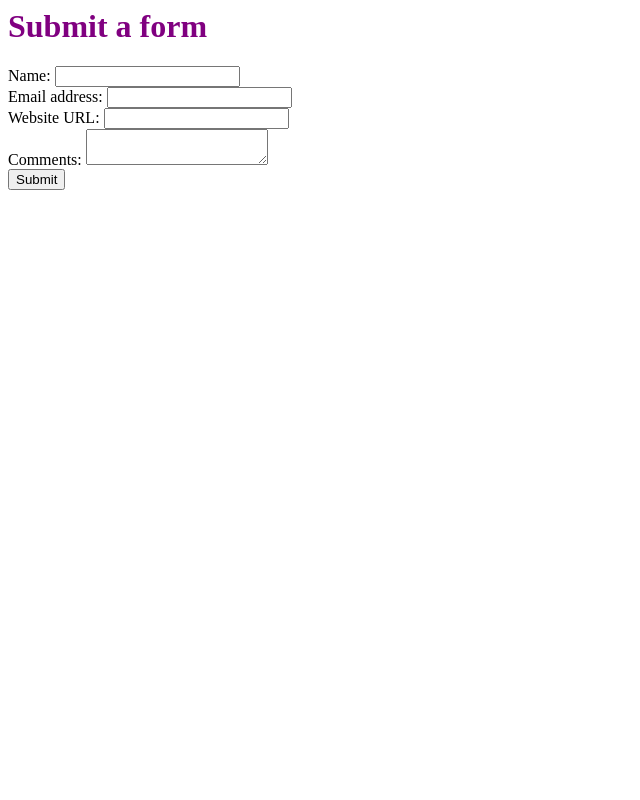
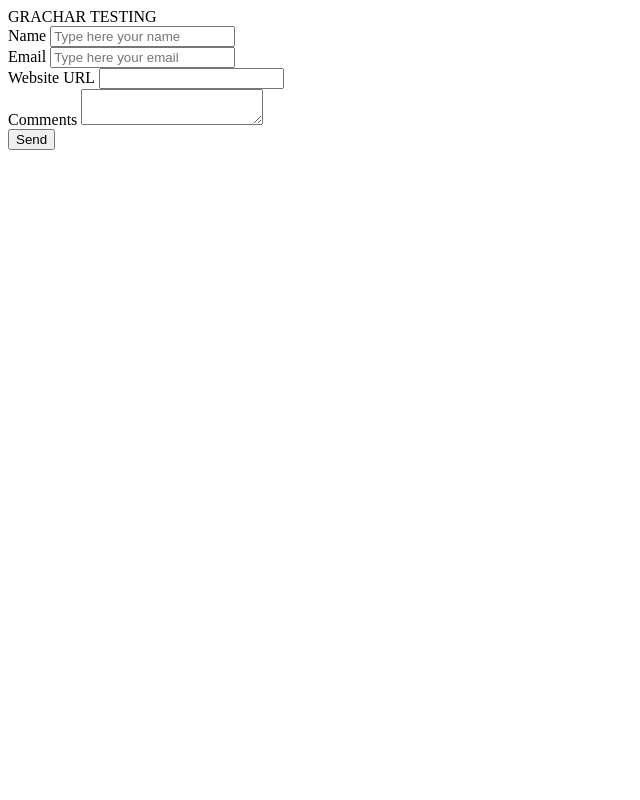
Before and after one commit to grachar/kycdocxs-gh-repo, a Flask app: page /form in a window 1280 px wide. Shown: the whole page, without its empty margins (0-640 px from the left). Run offline with Flask 2, Linux system fonts and the light colour scheme.

Commit message:
Change to HTML and Stylesheet

```diff
--- a/static/style.css
+++ b/static/style.css
@@ -1,3 +1,128 @@
-.pagetitle {
-    color: #800080;
+* {
+  box-sizing: border-box;
 }
+body {
+  margin: 0;
+}
+body{
+  background-color:#33b99e;
+}
+.form{
+  border-top-left-radius:3px;
+  border-top-right-radius:3px;
+  border-bottom-right-radius:3px;
+  border-bottom-left-radius:3px;
+  padding-top:10px;
+  padding-right:15px;
+  padding-bottom:10px;
+  padding-left:15px;
+  background-color:rgba(0, 0, 0, 0.2);
+}
+.input{
+  width:100%;
+  margin-bottom:15px;
+  padding-top:7px;
+  padding-right:10px;
+  padding-bottom:7px;
+  padding-left:10px;
+  border-top-left-radius:2px;
+  border-top-right-radius:2px;
+  border-bottom-right-radius:2px;
+  border-bottom-left-radius:2px;
+  color:rgb(255, 255, 255);
+  background-color:rgb(85, 76, 87);
+  border-top-width:initial;
+  border-right-width:initial;
+  border-bottom-width:initial;
+  border-left-width:initial;
+  border-top-style:none;
+  border-right-style:none;
+  border-bottom-style:none;
+  border-left-style:none;
+  border-top-color:initial;
+  border-right-color:initial;
+  border-bottom-color:initial;
+  border-left-color:initial;
+  border-image-source:initial;
+  border-image-slice:initial;
+  border-image-width:initial;
+  border-image-outset:initial;
+  border-image-repeat:initial;
+}
+.textarea{
+  width:100%;
+  margin-bottom:15px;
+  padding-top:7px;
+  padding-right:10px;
+  padding-bottom:7px;
+  padding-left:10px;
+  border-top-left-radius:2px;
+  border-top-right-radius:2px;
+  border-bottom-right-radius:2px;
+  border-bottom-left-radius:2px;
+  color:rgb(255, 255, 255);
+  background-color:rgb(85, 76, 87);
+  border-top-width:initial;
+  border-right-width:initial;
+  border-bottom-width:initial;
+  border-left-width:initial;
+  border-top-style:none;
+  border-right-style:none;
+  border-bottom-style:none;
+  border-left-style:none;
+  border-top-color:initial;
+  border-right-color:initial;
+  border-bottom-color:initial;
+  border-left-color:initial;
+  border-image-source:initial;
+  border-image-slice:initial;
+  border-image-width:initial;
+  border-image-outset:initial;
+  border-image-repeat:initial;
+}
+.label{
+  width:100%;
+  display:block;
+}
+.button{
+  width:100%;
+  margin-top:15px;
+  margin-right:0px;
+  margin-bottom:15px;
+  margin-left:0px;
+  background-color:rgb(120, 85, 128);
+  border-top-width:initial;
+  border-right-width:initial;
+  border-bottom-width:initial;
+  border-left-width:initial;
+  border-top-style:none;
+  border-right-style:none;
+  border-bottom-style:none;
+  border-left-style:none;
+  border-top-color:initial;
+  border-right-color:initial;
+  border-bottom-color:initial;
+  border-left-color:initial;
+  border-image-source:initial;
+  border-image-slice:initial;
+  border-image-width:initial;
+  border-image-outset:initial;
+  border-image-repeat:initial;
+  color:rgb(255, 255, 255);
+  border-top-left-radius:2px;
+  border-top-right-radius:2px;
+  border-bottom-right-radius:2px;
+  border-bottom-left-radius:2px;
+  padding-top:7px;
+  padding-right:10px;
+  padding-bottom:7px;
+  padding-left:10px;
+  font-size:1em;
+  cursor:pointer;
+}
+.c5190{
+  padding:10px;
+  font-family:Tahoma, Geneva, sans-serif;
+  font-size:80px;
+  text-align:center;
+}
--- a/templates/form.html
+++ b/templates/form.html
@@ -1,26 +1,23 @@
 <html>
-  <head>
-    <title>Submit a form</title>
-   <link rel="stylesheet" type="text/css" href="/static/style.css">
-  </head>
-  <body>
-    <div id="container">
-      <div class="pagetitle">
-        <h1>Submit a form</h1>
-      </div>
-      <div id="main">
-        <form method="post" action="{{ url_for('submitted_form') }}">
-          <label for="name">Name:</label>
-          <input type="text" name="name"><br />
-          <label for="email">Email address:</label>
-          <input type="email" name="email"><br />
-          <label for="site_url">Website URL:</label>
-          <input type="url" name="site_url"><br />
-          <label for="comments">Comments:</label>
-          <textarea name="comments"></textarea><br />
-          <input type="submit">
-        </form>
-      </div>
-    </div>
-  </body>
+<div class="c5190">GRACHAR TESTING
+</div>
+<form class="form">
+  <div class="form-group">
+    <label class="label">Name</label>
+    <input placeholder="Type here your name" name="name" class="input"/>
+  </div>
+  <div class="form-group">
+    <label class="label">Email</label>
+    <input type="email" placeholder="Type here your email" name="email" class="input"/>
+  </div>
+  <label class="label">Website URL</label>
+  <input name="site-url" class="input"/>
+  <div class="form-group">
+    <label class="label">Comments</label>
+    <textarea name="comments" class="textarea"></textarea>
+  </div>
+  <div class="form-group">
+    <button type="submit" class="button">Send</button>
+  </div>
+</form>
 </html>
```
Also changed, not shown: 1 other file.
